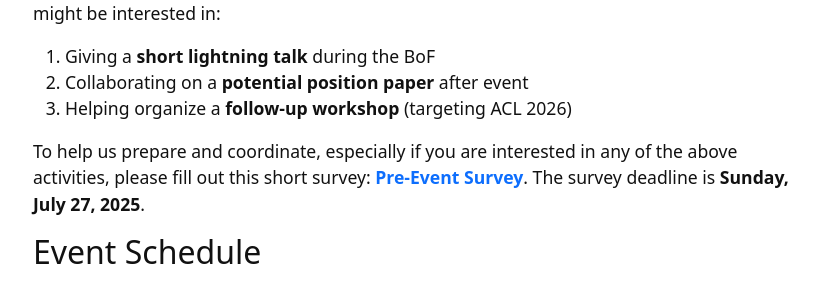
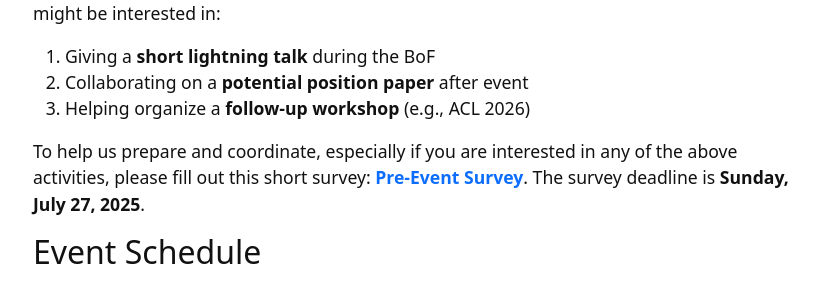
Before and after one commit to xuanwang91/2025-ACL-BOF, a Jekyll site: the page built from index.md, in a window 1280 px wide. Shown: the part 1177-1460 px from the top of the page, without its empty margins (219-1053 px from the left). Built offline with Jekyll 4.4.1, drawn with Linux system fonts in a browser that asks for light colours.

Commit message:
Update index.md

```diff
--- a/index.md
+++ b/index.md
@@ -21,7 +21,7 @@ This 90-minute participant-driven session aims to foster meaningful discussion a
 
 1. Giving a **short lightning talk** during the BoF
 2. Collaborating on a **potential position paper** after event
-3. Helping organize a **follow-up workshop** (targeting ACL 2026)
+3. Helping organize a **follow-up workshop** (e.g., ACL 2026)
 
 To help us prepare and coordinate, especially if you are interested in any of the above activities, please fill out this short survey: [**Pre-Event Survey**](https://docs.google.com/forms/d/e/1FAIpQLSfMj6X4RXfGgJPRjXpRDo1EEmE1TgEtGZ2V9yEArkJ_RvfyLA/viewform?usp=header). The survey deadline is **Sunday, July 27, 2025**.
 
```
